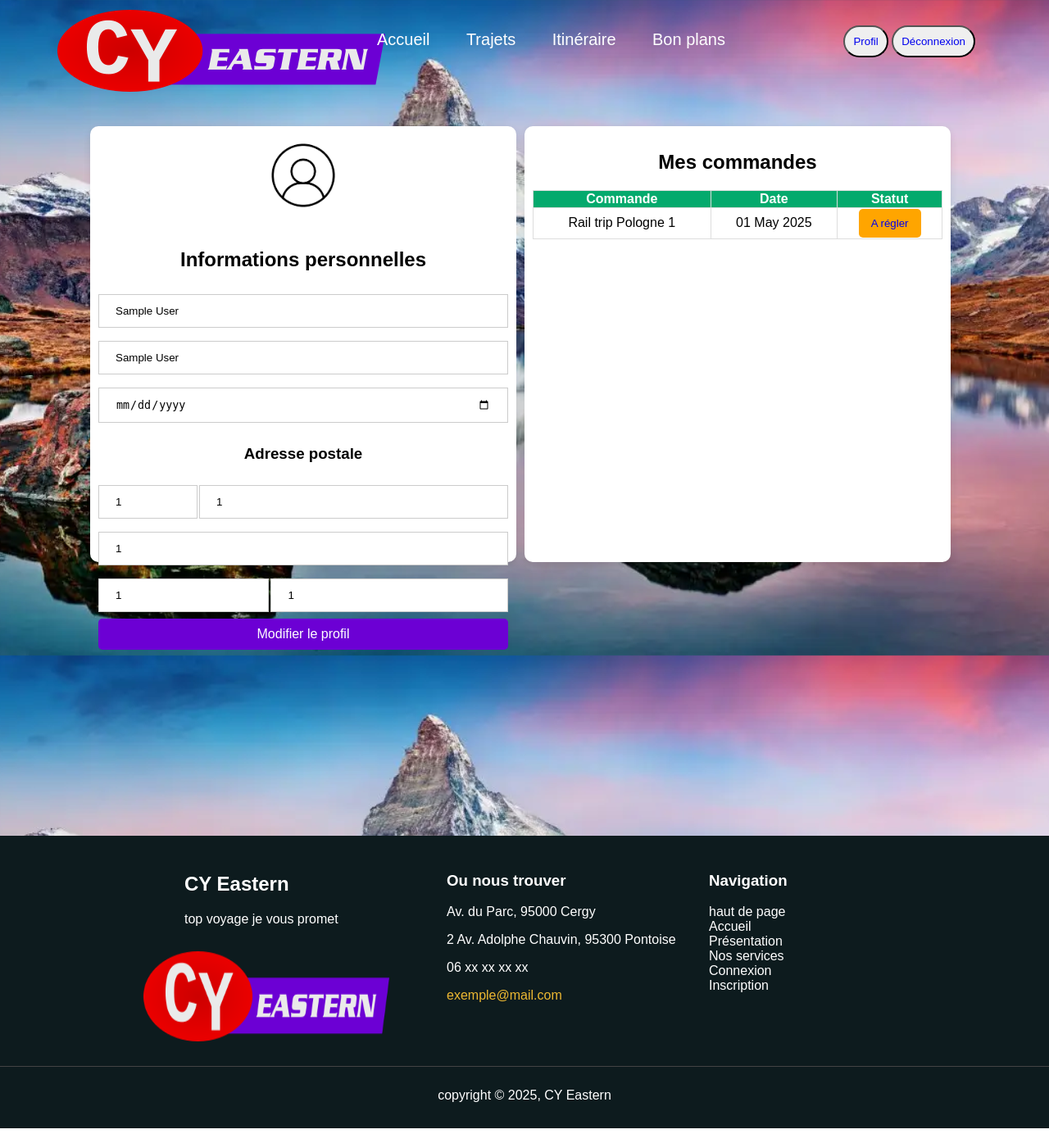
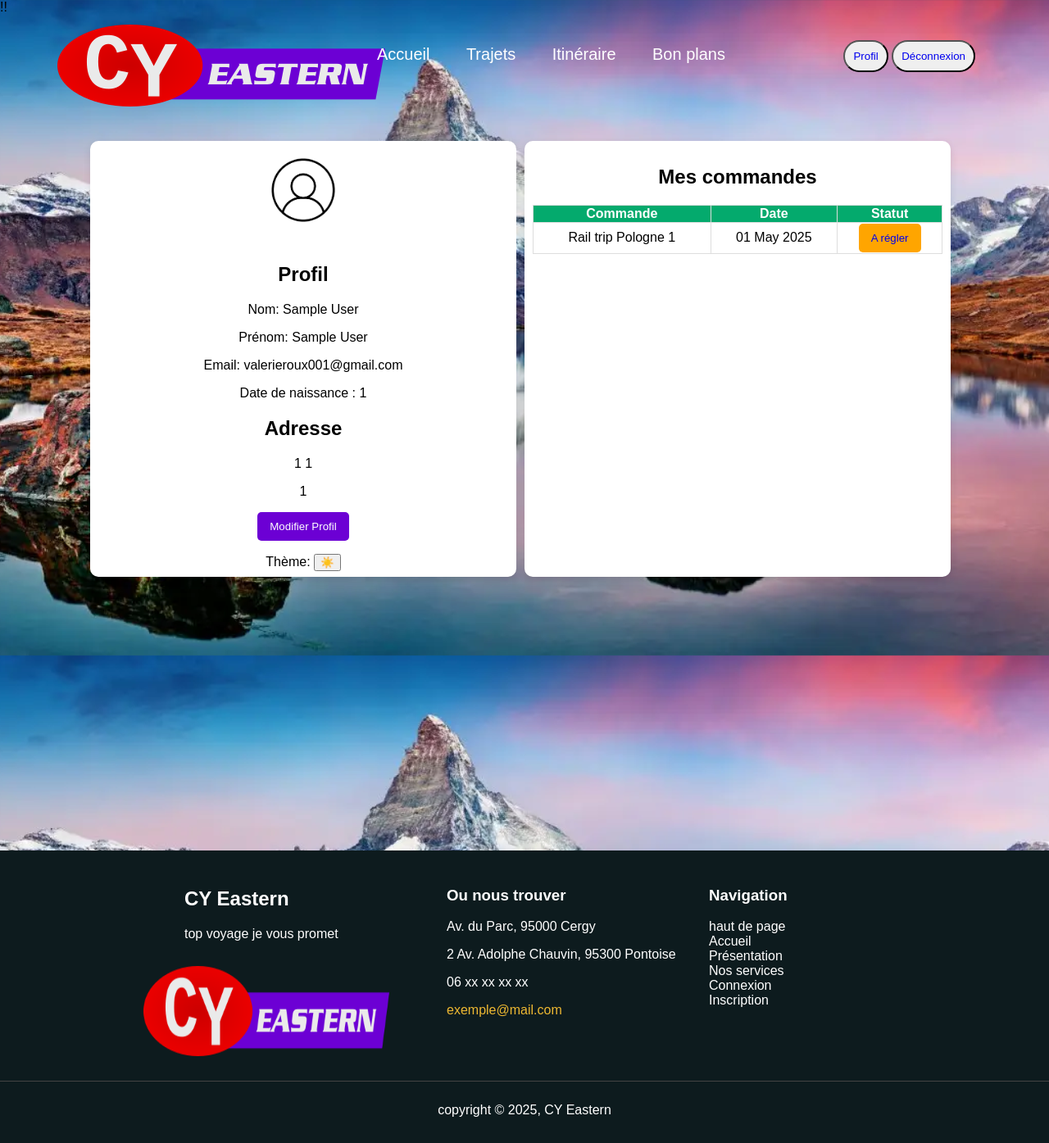
Before and after one commit to valerierx/Click-journeY, a PHP site: page /profil.php in a window 1280 px wide. Shown: the whole page at 82% size. Run offline with PHP 8.4, Linux system fonts and the light colour scheme; the visitor is signed in with stand-in values (Sample User, id 1); data comes from the database, SQL or seed files in the repository; data that the repository does not hold is empty; some libraries are stand-ins or nearby versions.

Commit message:
Update profil.php ajout cookie theme et changement de theme
il reste a rajouter le fichier sombre.css

```diff
--- a/profil.php
+++ b/profil.php
@@ -6,12 +6,20 @@ if (!isset($_SESSION['connecte'])) {
 }
 ?>
 
+<?php
+// lecture du cookie pour le theme
+$theme = $_COOKIE['theme'] ?? 'style';
+$fiche = ($theme === 'sombre') ? 'sombre.css' : 'style.css';
+?>
+
+
 <!DOCTYPE html>
 <html lang="fr">
 
 <head>
     <meta charset="UTF-8">
-    <link rel="stylesheet" type="text/css" href="style.css">
+    <link id="css" rel="stylesheet" type="text/css" href="<?= htmlspecialchars($fiche)?>"> <!-- htmlspecialchars($fiche) sert à sécuriser ce que renvoie $fiche on pourrai faire sans -->
+    <link rel="stylesheet" type="text/css" href="style.css">!!
     <title>Profil</title>
 </head>
 
@@ -47,50 +55,68 @@ if (!isset($_SESSION['connecte'])) {
             <div class="profil-elmt">
                 <img src="media/profil.jpg" alt="Photo de Profil" class="avatar">
                 <?php
-                if (isset($_GET["mail"])) {
-                    echo '<p class="message erreur">
-            L\'adresse mail est déjà utilisée!
-            </p>';
+                if (isset($_GET["succes"])) {
+                    echo '<p class="message valide">
+                Votre profil a été modifié!
+                </p>';
                 }
                 ?>
-                <form action="api/profil.php" method="POST">
-                    <h1>Informations personnelles</h1>
-                    <label for="nom">
-                        <input type="text" autocomplete="off" placeholder="Nom" name="nom"
-                               value="<?php echo $_SESSION['nom']; ?>" required>
-                    </label>
-                    <label>
-                        <input type="text" placeholder="Prénom" name="prenom" value="<?php echo $_SESSION['prenom']; ?>"
-                               required>
-                    </label>
-                    <label>
-                        <input type="date" placeholder="Date de naissance" name="naissance" <?php
-                        if ($_SESSION["naissance"] != "1879-10-26") {
-                            echo 'value="' . $_SESSION["naissance"] . '"';
-                        } ?> required>
-                    </label>
-                    <h3>Adresse postale</h3>
-                    <div class="rue">
-                        <input type="number" autocomplete="off" placeholder="N°" name="numero"
-                               value="<?php echo $_SESSION['numero']; ?>">
-                        <input type="text" placeholder="Rue" name="rue" value="<?php echo $_SESSION['rue']; ?>" required>
-                    </div>
-                    <input type="text" placeholder="Complément d'adresse" name="complement"
-                           value="<?php echo $_SESSION['complement']; ?>">
-                    <div class="rue">
-                        <input type="number" autocomplete="off" placeholder="Code postal" name="codePostal"
-                               value="<?php echo $_SESSION['codePostal']; ?>" required>
-                        <input type="text" placeholder="Commune" name="commune"
-                               value="<?php echo $_SESSION['commune']; ?>" required>
-                    </div>
-                    <!--<select name="commune" id="commune"></select>-->
-                    <button class="modif-btn" type="submit">Modifier le profil</button>
-                </form>
+                <h1>Profil</h1>
+                <p>Nom: <?= $_SESSION['nom'] ?></p>
+                <p>Prénom: <?= $_SESSION['prenom'] ?></p>
+                <p>Email: <?= $_SESSION['mail'] ?></p>
+                <p>Date de naissance : <?= $_SESSION['naissance'] ?></p>
+                <h2>Adresse</h2>
+                <p><?= $_SESSION['numero'] ?> <?= $_SESSION['rue'] ?></p>
+                <?php
+                if (isset($_SESSION["complement"])) {
+                    echo '<p>' . $_SESSION['complement'] . '</p>';
+                }
+                ?>
                 <div class="bouton-array">
+                    <button class="modif-btn"><a href="modifProfil.php">Modifier Profil</a></button>
                     <?php if ($_SESSION['role'] == 0) {
                         echo '<button class="admin-btn"><a href="admin.php">Tableau de bord admin</a></button>';
                     }; ?>
                 </div>
+                <p>Thème: <button id="Theme-bouton" onclick="changerTheme()">🌙</button><p>
+
+
+                <script>
+
+                    function lirecookie(name) { //lecture du cookie
+                    let cookies = document.cookie.split("; "); // en crée un tableau avec tout les cookie de la page
+                    for (let i = 0; i < cookies.length; i++) {
+                    let elem = cookies[i].split("="); // création de sous tableau [cle, valeur]
+                    let cle = elem[0];
+                    let valeur = elem[1];
+
+                    if (cle === name) {
+                        return valeur; // on renvoi la valeur si c'est la bonne clé
+                    }
+                    }
+                    return null;
+                }
+
+
+                    function changerTheme() {
+                    const link = document.getElementById("css");
+                    const btn = document.getElementById("Theme-bouton");
+
+                    const Theme_actuel = link.getAttribute("href").includes("sombre") ? "sombre" : "style"; // Si le href du fichier CSS contient sombre on considère que le theme actuel est sombre
+                    const nouvTheme = Theme_actuel === "sombre" ? "style" : "sombre"; // Si le theme actuel est sombre alors on passe au clair et inversement
+
+                    link.href = nouvTheme + ".css";
+                    document.cookie = "theme=" + nouvTheme + "; path=/; max-age=60"; //création du cookie
+                    btn.textContent = nouvTheme === "sombre" ? "☀️" : "🌙"; // mise a jour de l'affichage du bouton
+                    }
+
+
+                    const themeInitial = lirecookie("theme") || "style"; //si lire cookie renvoie null clair par défaut
+                    document.getElementById("Theme-bouton").textContent = themeInitial === "style" ? "☀️" : "🌙"; //affichage du bon emojis dans le bouton
+                </script>
+
+
             </div>
         </section>
 
```
